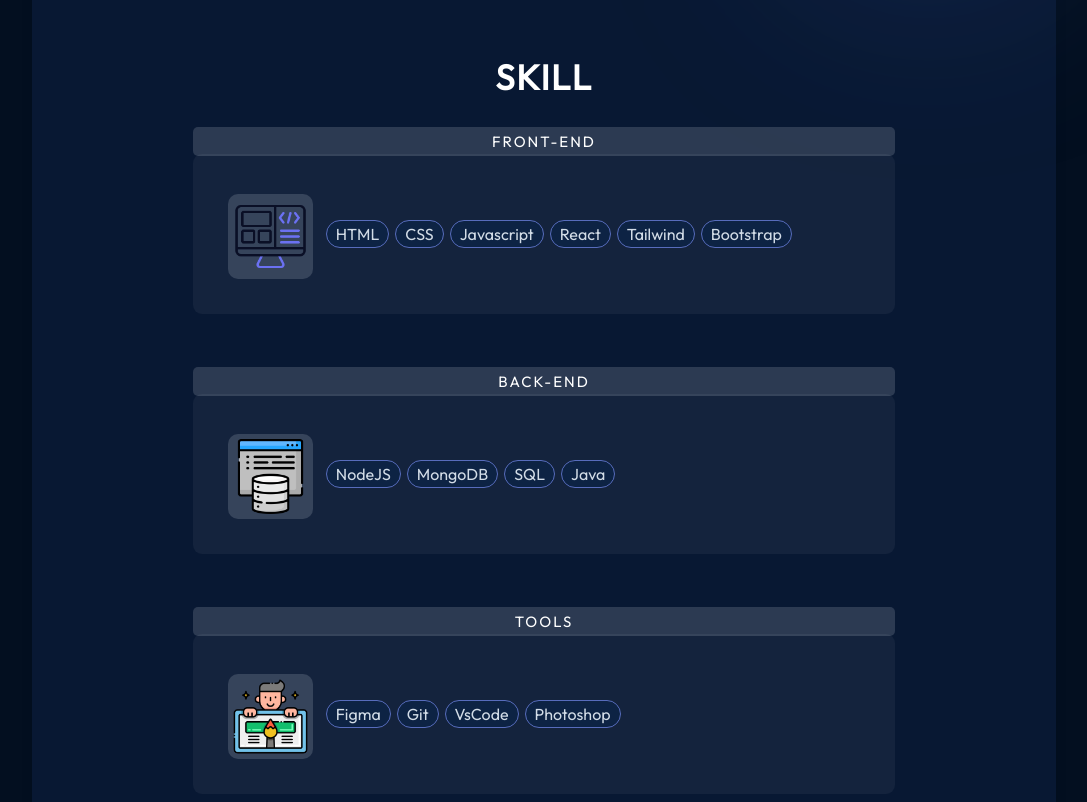
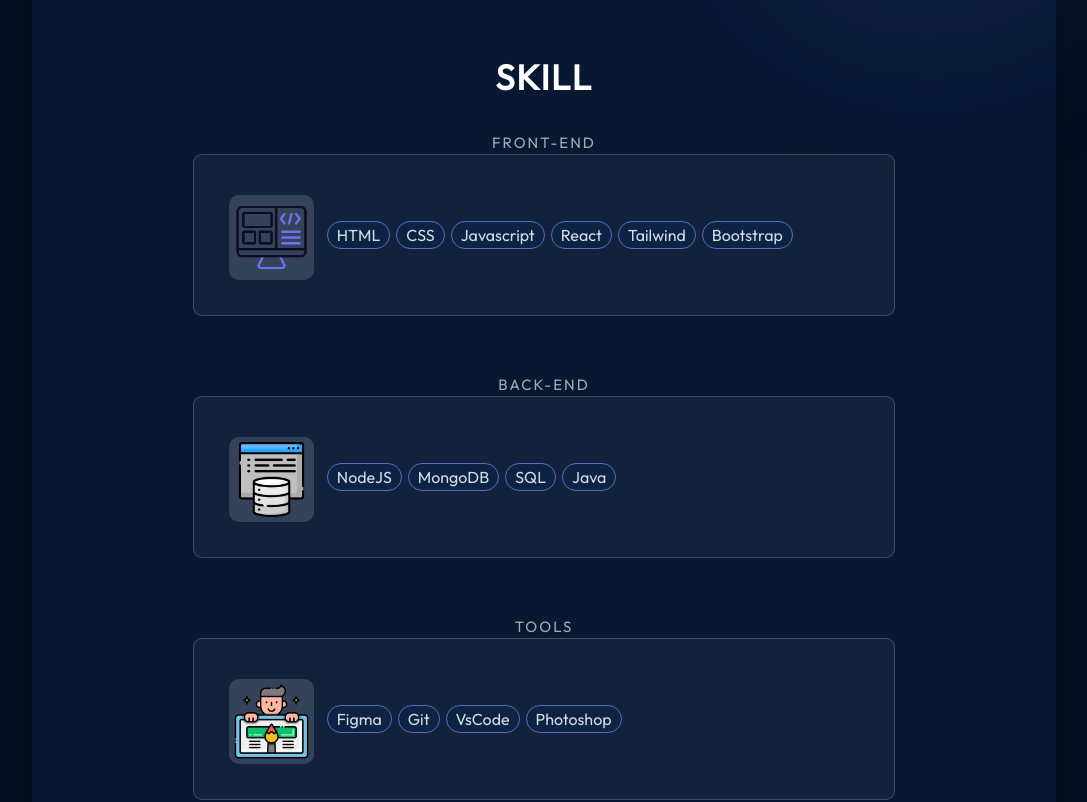
Before and after one commit to lajeesh1/portfolio-Lajeesh, a React (Vite) app: page / in a window 1280 px wide. Shown: the part 820-1622 px from the top of the page, without its empty margins (96-1183 px from the left). Built offline with nearby package versions, Linux system fonts and the light colour scheme.

Commit message:
skill alignment updation2

```diff
--- a/src/components/skill/about.module.css
+++ b/src/components/skill/about.module.css
@@ -19,7 +19,7 @@
   font-weight: 700;
   letter-spacing: 1.5px;
   text-align: center;
-    padding-bottom: 55px;
+  padding-bottom: 55px;
 }
 
 .content {
@@ -35,7 +35,7 @@
   color: var(--color-text);
   display: flex;
   align-items: center;
-    width: 80%;
+  width: 80%;
   flex-direction: column;
   gap: 50px;
 }
@@ -52,6 +52,7 @@
   list-style: none;
   padding: 25px;
   background-color: rgba(240, 248, 255, 0.048);
+  border: 1px solid rgba(255, 255, 255, 0.185);
 }
 
 .aboutItem h3 {
@@ -78,8 +79,8 @@
 }
 
 .image p {
-  background-color: rgba(240, 248, 255, 0.151);
-
+  background-color: rgba(240, 248, 255, 0);
+    color: rgba(255, 255, 255, 0.637);
   padding: 5px;
   border-radius: 5px;
   margin-bottom: -6px;
```
